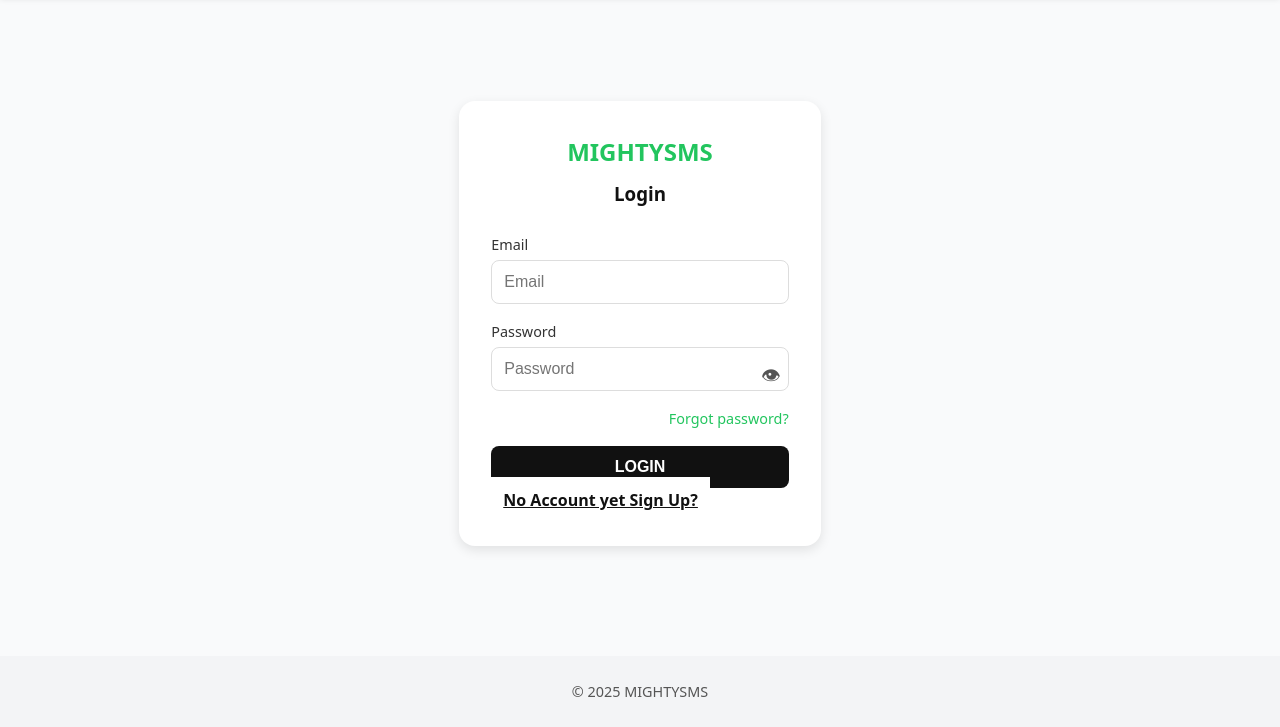
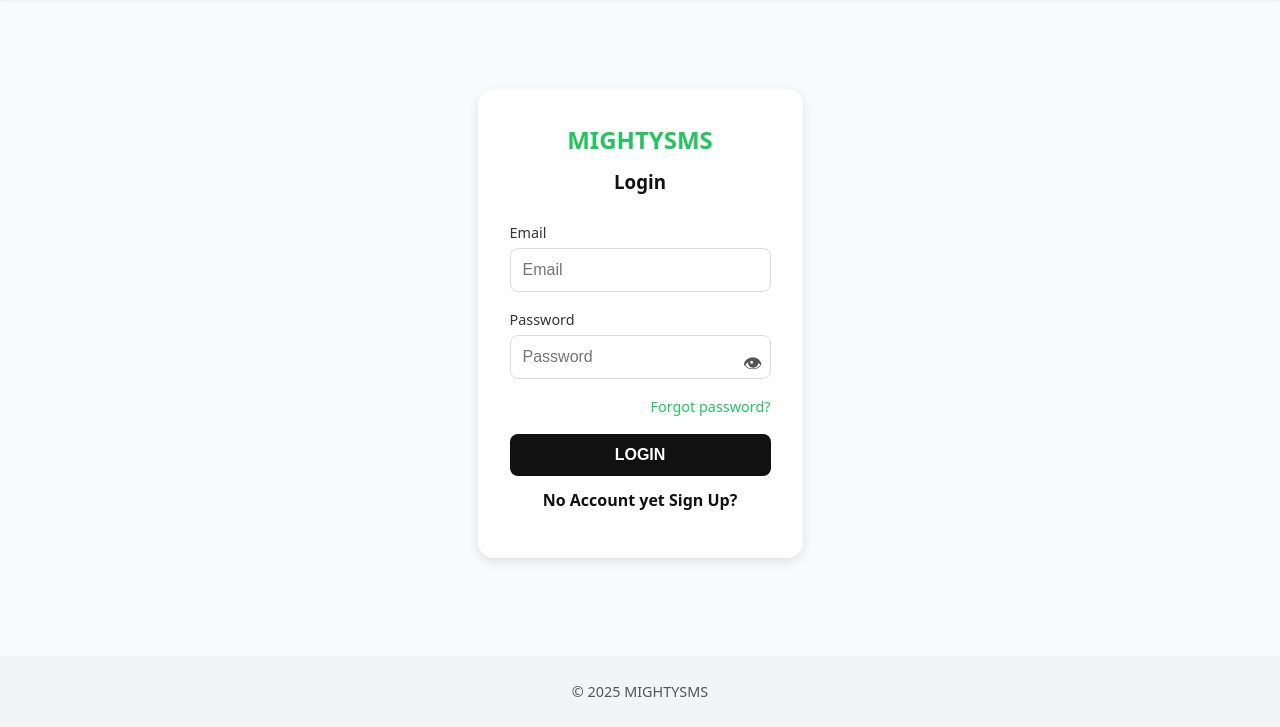
Before and after one commit to Ademighty2807/MIGHTYSMS-login, a plain HTML site: page index.html in a window 1280 px wide. Shown: the part 73-800 px from the top of the page. Drawn offline with Linux system fonts and the light colour scheme.

Commit message:
align signup button under login button

```diff
--- a/styles.css
+++ b/styles.css
@@ -140,11 +140,15 @@ form input:focus {
 }
 
 .signup-button {
+  display: flex;
+  justify-content: center;
   width: 100%;
   padding: 0.75rem;
   background: #fff;
+  text-decoration: none;
   color: #111;
   border: none;
+  border-radius: 0.5rem;
   font-size: 1rem;
   font-weight: bold;
 }
```
Lines whose indentation alone changed are shown as unchanged.
